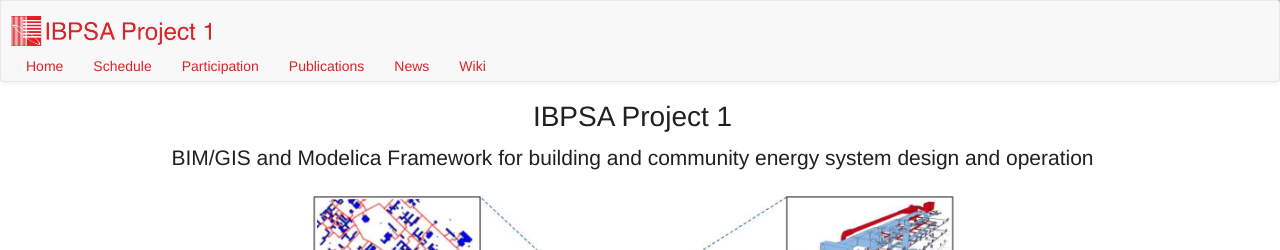
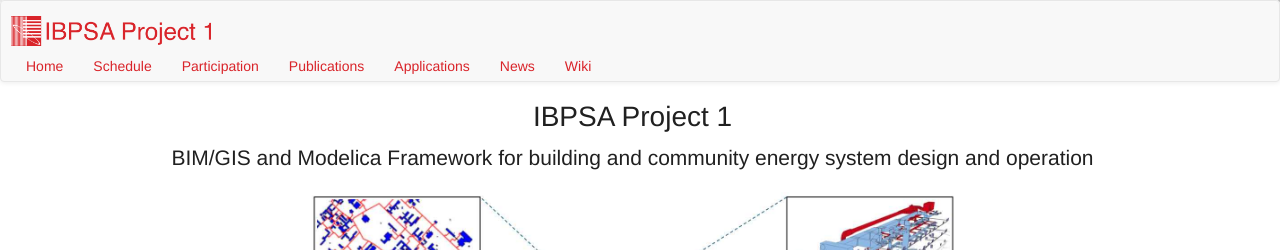
Before and after one commit to ibpsa/project1, a Jekyll site: the page built from index.md, in a window 1280 px wide and 900 px high. Shown: the top 250 px of the window. Built offline with Jekyll 4.4.1, drawn with Linux system fonts in a browser that asks for light colours; nearby versions of some CDN libraries.

Commit message:
Update header.html
add applications in header

```diff
--- a/_includes/header.html
+++ b/_includes/header.html
@@ -19,6 +19,7 @@
               <li><a href="{{ site.url }}/schedule.html">Schedule</a></li>
               <li><a href="{{ site.url }}/participation.html">Participation</a></li>
               <li><a href="{{ site.url }}/publications.html">Publications</a></li>
+              <li><a href="{{ site.url }}/applications.html">Applications</a></li>
               <li><a href="{{ site.url }}/news.html">News</a></li>
               <li><a href="https://github.com/ibpsa/project1/wiki">Wiki</a></li>
             </ul>
```
